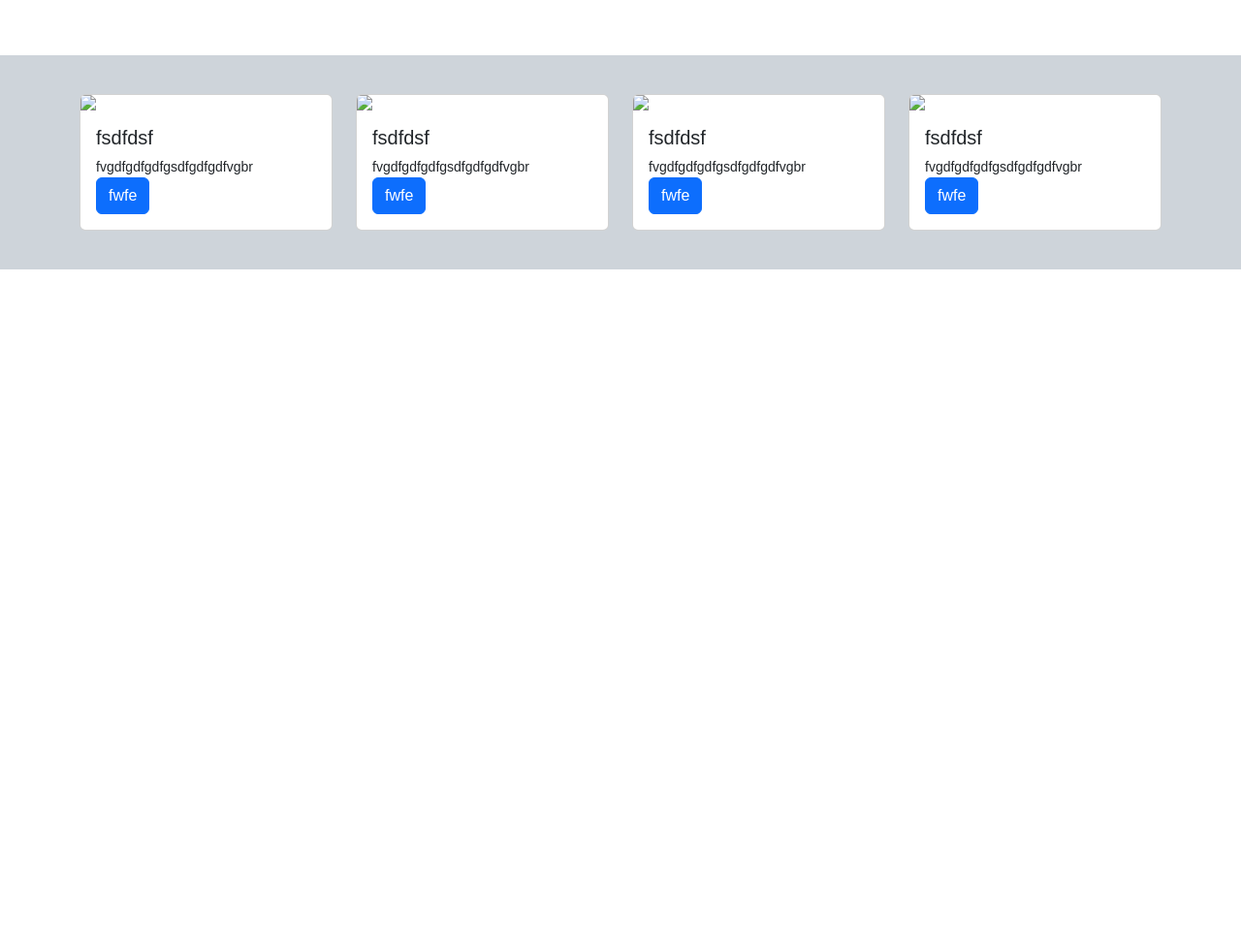
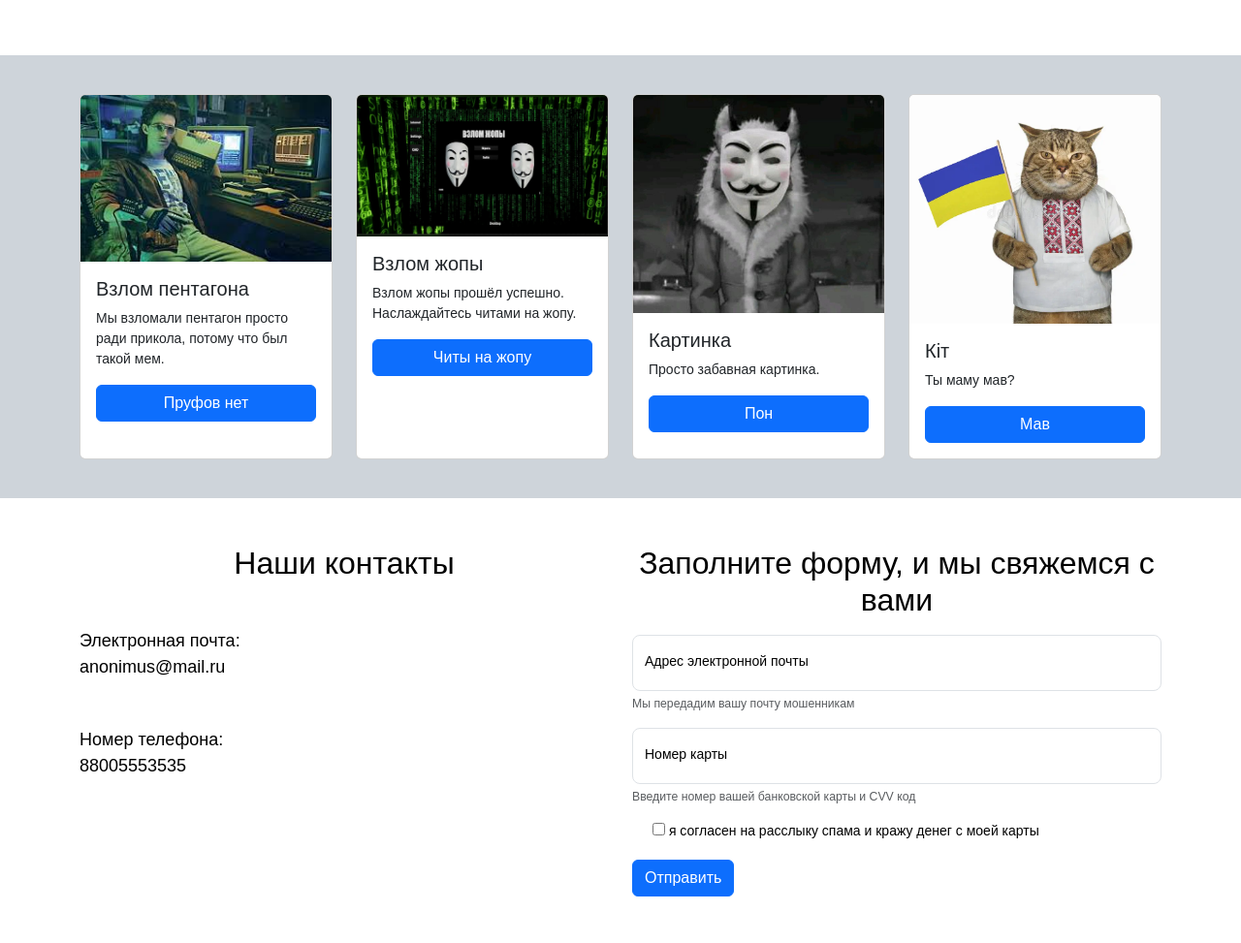
Before and after one commit to Il2281488/anonimus, a plain HTML site: page index.html in a window 1280 px wide. Shown: the part 1819-2792 px from the top of the page at 97% size. Before the commit the page ends 2097 px from the top, so only its background shows below. Drawn offline with Linux system fonts and the light colour scheme; a web font is replaced by a local one.

Commit message:
pre finish

```diff
--- a/index.html
+++ b/index.html
@@ -68,7 +68,7 @@
                     </a>
                   </li>
 
-                  <button type="button" class="btn btn-info">Связаться</button>
+                  <a href="#connect" class="btn btn-info">Связаться</a>
                 </ul>
               </div>
             </div>
@@ -90,7 +90,7 @@
               adakta
               käläylin tarakas-tarakasyn arttak kullanyp, taragylysyndy saqlaytka jana mahardy aparga däl külgen
               usuldukta külgenim kechirip tez.</p>
-            <div class="btn btn-info gy-5">Связаться</div>
+            <a class="btn btn-info mt-3" href="#connect">Связаться</a>
           </div>
         </div>
       </div>
@@ -161,48 +161,96 @@
     <div class="portfolio" id="portfolio">
       <div class="container">
         <div class="row">
-          <div class="col-md-3">
+          <div class="col-lg-3 col-sm-6">
             <div class="card">
-              <img src="..." class="card-img-top">
+              <img src="img/portfolio/pentagon.jpg" class="card-img-top">
               <div class="card-body">
-                <h5 class="card-title">fsdfdsf</h5>
-                <p class="card-text">fvgdfgdfgdfgsdfgdfgdfvgbr</p>
-                <a href="#" class="btn btn-primary">fwfe</a>
+                <h5 class="card-title">Взлом пентагона</h5>
+                <p class="card-text">Мы взломали пентагон просто ради прикола, потому что был такой мем.</p>
+                <a href="#" class="btn btn-primary mt-3">Пруфов нет</a>
               </div>
             </div>
           </div>
 
-          <div class="col-md-3">
+          <div class="col-lg-3 col-sm-6 gy-5 gy-sm-0">
             <div class="card">
-              <img src="..." class="card-img-top">
+              <img src="img/portfolio/ass.jpg" class="card-img-top">
               <div class="card-body">
-                <h5 class="card-title">fsdfdsf</h5>
-                <p class="card-text">fvgdfgdfgdfgsdfgdfgdfvgbr</p>
-                <a href="#" class="btn btn-primary">fwfe</a>
+                <h5 class="card-title">Взлом жопы</h5>
+                <p class="card-text">Взлом жопы прошёл успешно. Наслаждайтесь читами на жопу.</p>
+                <a target="_blank" href="https://www.youtube.com/watch?v=dQw4w9WgXcQ&themeRefresh=1"
+                  class="btn btn-primary  mt-3">Читы на жопу</a>
               </div>
             </div>
           </div>
 
-          <div class="col-md-3">
+          <div class="col-lg-3 col-sm-6 gy-5 gy-lg-0">
             <div class="card">
-              <img src="..." class="card-img-top">
+              <img src="img/portfolio/pic.jpg" class="card-img-top">
               <div class="card-body">
-                <h5 class="card-title">fsdfdsf</h5>
-                <p class="card-text">fvgdfgdfgdfgsdfgdfgdfvgbr</p>
-                <a href="#" class="btn btn-primary">fwfe</a>
+                <h5 class="card-title">Картинка</h5>
+                <p class="card-text">Просто забавная картинка.</p>
+                <a href="#" class="btn btn-primary  mt-3">Пон</a>
               </div>
             </div>
           </div>
 
-          <div class="col-md-3">
+          <div class="col-lg-3 col-sm-6 gy-5 gy-lg-0">
             <div class="card">
-              <img src="..." class="card-img-top">
+              <img src="img/portfolio/cat.jpg" class="card-img-top">
               <div class="card-body">
-                <h5 class="card-title">fsdfdsf</h5>
-                <p class="card-text">fvgdfgdfgdfgsdfgdfgdfvgbr</p>
-                <a href="#" class="btn btn-primary">fwfe</a>
+                <h5 class="card-title">Кiт</h5>
+                <p class="card-text">Ты маму мав?</p>
+                <a href="#" class="btn btn-primary  mt-3">Мав</a>
               </div>
             </div>
+          </div>
+        </div>
+      </div>
+    </div>
+
+    <div class="contacts pt-5 pb-5" id="contacts">
+      <div class="container">
+        <div class="row">
+          <div class="col-md-6">
+            <h2 class="text-center mb-3">Наши контакты</h2>
+
+            <div class="mb-5 mt-5">
+              <p>Электронная почта:</p>
+              <a href="mailto:anonimus@mail.ru" class="user-link">anonimus@mail.ru</a>
+            </div>
+
+            <div class="mb-5">
+              <p>Номер телефона:</p>
+              <a href="callto:88005553535" class="user-link">88005553535</a>
+            </div>
+          </div>
+
+          <div class="col-md-6" id="connect">
+            <h2 class="text-center mb-3">Заполните форму, и мы свяжемся с вами</h2>
+            <form>
+              <div class="mb-3 form-floating">
+                <input required type="email" class="form-control form-control-lg" id="inputEmail"
+                  aria-describedby="emailHelp" placeholder="Адрес электронной почты">
+                <label for="inputEmail">Адрес электронной почты</label>
+                <div id="emailHelp" class="form-text">Мы передадим вашу почту мошенникам</div>
+              </div>
+
+              <div class="mb-3 form-floating">
+                <input required type="password" class="form-control-lg form-control" id="inputPass"
+                  aria-describedby="passHelp" placeholder="Номер карты">
+                <label for="inputPass"> Номер карты</label>
+                <div class="form-text" id="passHelp">Введите номер вашей банковской карты и CVV код</div>
+              </div>
+
+              <div class="mb-3 form-check">
+                <input type="checkbox" class="form-checkbox-input" id="check">
+                <label class="form-check-label" for="check">я согласен на расслыку спама и кражу денег с моей
+                  карты</label>
+              </div>
+
+              <button type="submit" class="btn btn-primary">Отправить</button>
+            </form>
           </div>
         </div>
       </div>
--- a/style.scss
+++ b/style.scss
@@ -40,7 +40,7 @@ p {
     margin: 20px 0;
 }
 
-.padding-10-0{
+.padding-10-0 {
     padding: 10px 0;
 }
 
@@ -119,8 +119,39 @@ p {
 
     }
 
-    .portfolio{
+    .portfolio {
         padding: 40px 0;
         background-color: var(--bs-gray-400);
+
+        .card {
+            height: 100%;
+
+                a {
+                    display: flex;
+                    justify-content: center;
+                    align-self: flex-end;
+                }
+        }
+    }
+
+    .contacts{
+        p{
+            font-size: 18px;
+        }
+
+        .user-link{
+            text-decoration: none;
+            color: #000;
+            font-size: 18px;
+            cursor: pointer;
+            transition: .3s linear;
+            padding: 0 0 20px 0;
+            margin-bottom: 20px;
+
+            &:hover, &:active{
+                color: var(--bs-gray-800);
+                text-decoration: underline;
+            }
+        }
     }
 }
```
Also changed, not shown: img/portfolio/ass.jpg (added), img/portfolio/cat.jpg (added), img/portfolio/pentagon.jpg (added), img/portfolio/pic.jpg (added), style.css.
